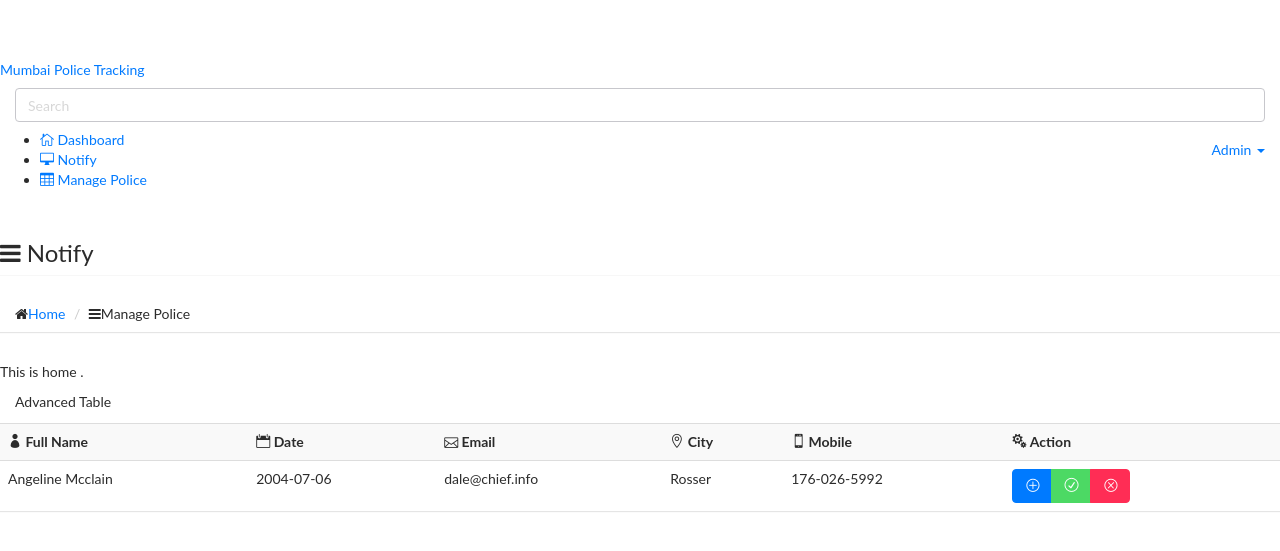
After one commit to wesley1001/Device-Tracking-System, a PHP site: page /views/manage_police.php in a window 1280 px wide. The commit adds this page. Shown: the top 551 px of the page. Run offline with PHP 8.4, Linux system fonts and the light colour scheme; some libraries are stand-ins or nearby versions.

Commit message:
Manage Police designed

```diff
--- a/views/_footer.php
+++ b/views/_footer.php
@@ -11,7 +11,31 @@
     <!-- nice scroll -->
     <script src="js/jquery.scrollTo.min.js"></script>
     <script src="js/jquery.nicescroll.js" type="text/javascript"></script><!--custome script for all page-->
+    <!-- jquery ui -->
+    <script src="js/jquery-ui-1.9.2.custom.min.js"></script>
+
+    <!--custom checkbox & radio-->
+    <script type="text/javascript" src="js/ga.js"></script>
+    <!--custom switch-->
+    <script src="js/bootstrap-switch.js"></script>
+    <!--custom tagsinput-->
+    <script src="js/jquery.tagsinput.js"></script>
+
+    <!-- colorpicker -->
+
+    <!-- bootstrap-wysiwyg -->
+    <script src="js/jquery.hotkeys.js"></script>
+    <script src="js/bootstrap-wysiwyg.js"></script>
+    <script src="js/bootstrap-wysiwyg-custom.js"></script>
+    <!-- ck editor -->
+    <script type="text/javascript" src="assets/ckeditor/ckeditor.js"></script>
+    <!-- custom form component script for this page-->
+    <script src="js/form-component.js"></script>
+    <!-- custome script for all page -->
     <script src="js/scripts.js"></script>
+
+
+
 
 
   </body>
--- a/views/_header.php
+++ b/views/_header.php
@@ -94,20 +94,23 @@
                           <span>Dashboard</span>
                       </a>
                   </li>
+
+                  <li class="">
+                      <a href="notify.php" class="">
+                          <i class="icon_desktop"></i>
+                          <span>Notify</span>
+                      </a>
+
+                  </li>
+                  <li class="">
+                      <a href="manage_police.php" class="">
+                          <i class="icon_table"></i>
+                          <span>Manage Police</span>
+                      </a>
+                    </li>
+
               </ul>
               <!-- sidebar menu end-->
           </div>
       </aside>
       <!--sidebar end-->
-
-      <!--main content start-->
-      <section id="main-content">
-          <section class="wrapper">
-          <div class="row">
-                <div class="col-lg-12">
-                    <h3 class="page-header"><i class="fa fa fa-bars"></i> Home</h3>
-                    <ol class="breadcrumb">
-                        <li><i class="fa fa-home"></i><a href="index.php">Home</a></li>
-                    </ol>
-                </div>
-            </div>
--- /dev/null
+++ b/views/manage_police.php
@@ -0,0 +1,79 @@
+<?php
+
+    include('_header.php');
+
+?>
+
+      <!--main content start-->
+      <section id="main-content">
+          <section class="wrapper">
+          <div class="row">
+                <div class="col-lg-12">
+                    <h3 class="page-header"><i class="fa fa fa-bars"></i> Notify</h3>
+                    <ol class="breadcrumb">
+                        <li><i class="fa fa-home"></i><a href="index.php">Home</a></li>
+                        	<li><i class="fa fa-bars"></i>Manage Police</li>
+
+                    </ol>
+                </div>
+            </div>
+             <!-- page start-->
+             <center>
+             	<!--Display errors and messages  -->
+				<?php
+
+					include('messages_errors.php');
+
+				?>
+
+     		</center>
+
+             This is home .
+             <br>
+              <div class="row">
+                  <div class="col-lg-12">
+                      <section class="panel">
+                          <header class="panel-heading">
+                              Advanced Table
+                          </header>
+
+                          <table class="table table-striped table-advance table-hover">
+                           <tbody>
+                              <tr>
+                                 <th><i class="icon_profile"></i> Full Name</th>
+                                 <th><i class="icon_calendar"></i> Date</th>
+                                 <th><i class="icon_mail_alt"></i> Email</th>
+                                 <th><i class="icon_pin_alt"></i> City</th>
+                                 <th><i class="icon_mobile"></i> Mobile</th>
+                                 <th><i class="icon_cogs"></i> Action</th>
+                              </tr>
+                              <tr>
+                                 <td>Angeline Mcclain</td>
+                                 <td>2004-07-06</td>
+                                 <td>dale@chief.info</td>
+                                 <td>Rosser</td>
+                                 <td>176-026-5992</td>
+                                 <td>
+                                  <div class="btn-group">
+                                      <a class="btn btn-primary" href="#"><i class="icon_plus_alt2"></i></a>
+                                      <a class="btn btn-success" href="#"><i class="icon_check_alt2"></i></a>
+                                      <a class="btn btn-danger" href="#"><i class="icon_close_alt2"></i></a>
+                                  </div>
+                                  </td>
+                              </tr>
+                           </tbody>
+                        </table>
+                      </section>
+                  </div>
+              </div>
+
+
+
+
+
+              <!-- page end-->
+ <?php
+
+    include('_footer.php');
+
+?>
--- /dev/null
+++ b/views/messages_errors.php
@@ -0,0 +1,16 @@
+                <h4>
+                    <?php
+                            if (isset($login)) {
+                        if ($login->errors) {
+                            foreach ($login->errors as $error) {
+                                echo $error;
+                            }
+                        }
+                        if ($login->messages) {
+                            foreach ($login->messages as $message) {
+                                echo $message;
+                            }
+                        }
+                    }
+                    ?>
+                    </h4>
```
Also changed, not shown: 404.html (deleted, +0 -41 lines), manage_police.php (added, +20 -0 lines), notify.php (added, +20 -0 lines), views/index.php (+15 -1 lines), views/login.php (+3 -16 lines), views/notify.php (added, +71 -0 lines).
